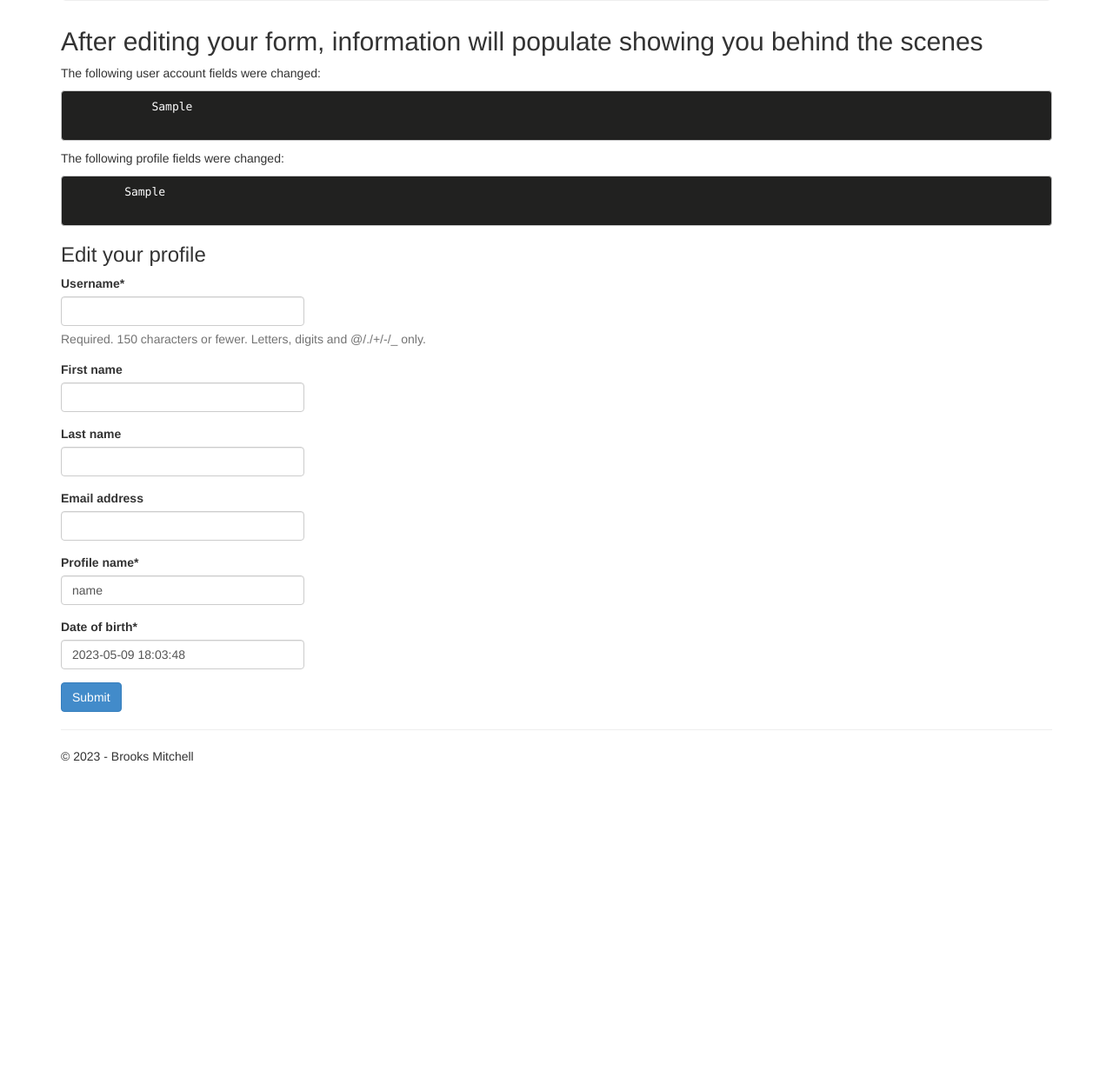
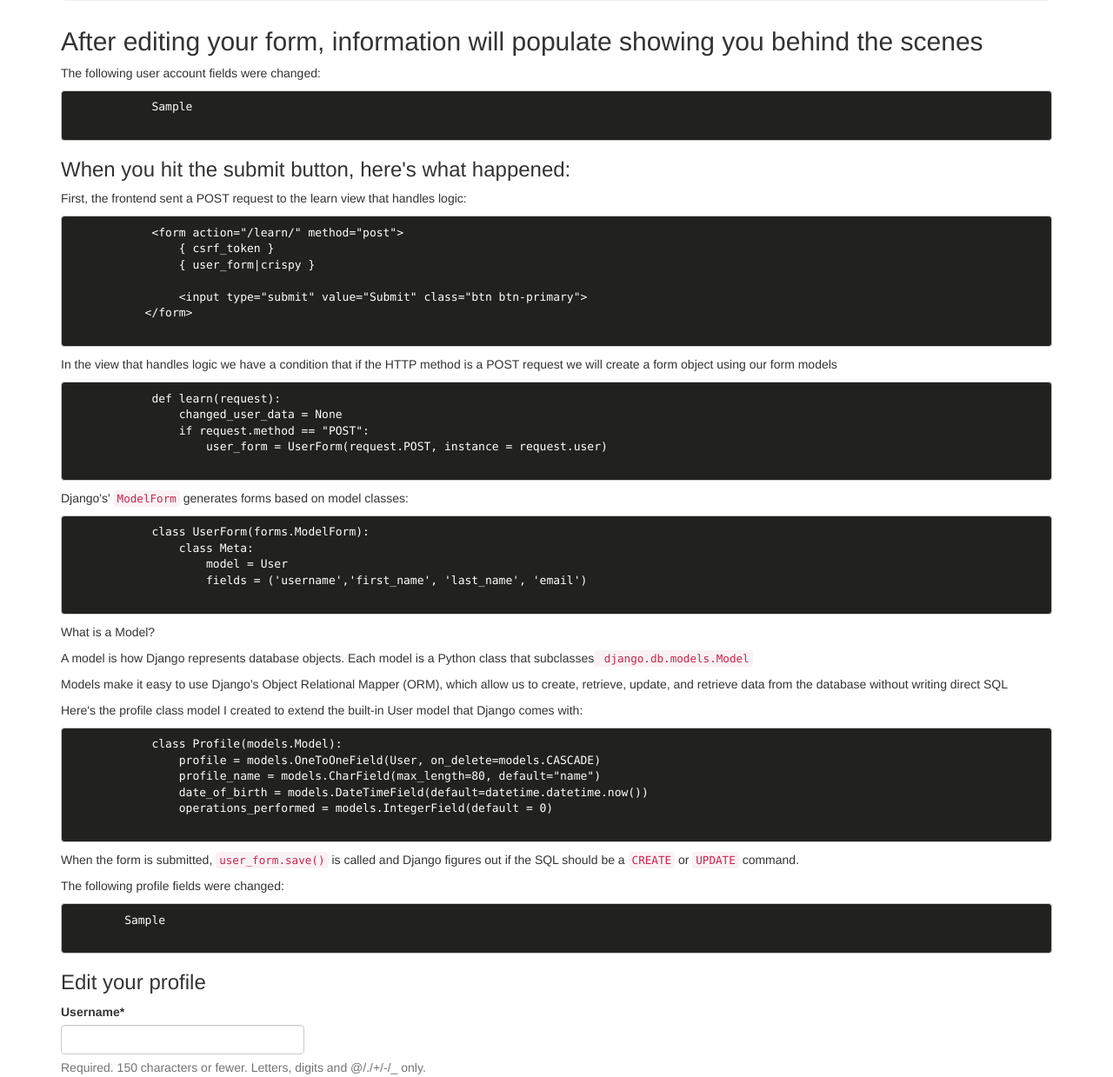
Before and after one commit to Brooks-Mitchell/brookssphere, a Django app: template brookssphere/app/templates/app/learn.html in a window 1280 px wide. Shown: the part 396-1635 px from the top of the page at 87% size. Before the commit the page ends 1272 px from the top, so only its background shows below. Run offline with Django 3.2, Linux system fonts and the light colour scheme; tables that the repository leaves empty hold one stand-in row (values such as "Sample post"); the template is opened without the code that fills it: values that come from a table or form of the project are taken from there, most other values are stand-ins (such as "Sample title", 1, 10 or a date in 2020); some libraries are stand-ins or nearby versions.

Commit message:
add first iteration of learn module

```diff
--- a/brookssphere/app/templates/app/learn.html
+++ b/brookssphere/app/templates/app/learn.html
@@ -21,6 +21,42 @@
         <pre style="color: white; background-color: #212120;">
             {{ changed_user_data }}
         </pre>
+        <h3> When you hit the submit button, here's what happened: </h3>
+        <p>First, the frontend sent a POST request to the learn view that handles logic:</p>
+        <pre style="color: white; background-color: #212120;">
+            &lt;form action="/learn/" method="post">
+                { csrf_token }
+                { user_form|crispy }
+
+                &lt;input type="submit" value="Submit" class="btn btn-primary">
+           &lt;/form>
+        </pre>
+        <p>In the view that handles logic we have a condition that if the HTTP method is a POST request we will create a form object using our form models</p>
+        <pre style="color: white; background-color: #212120;">
+            def learn(request):
+                changed_user_data = None
+                if request.method == "POST":
+                    user_form = UserForm(request.POST, instance = request.user)
+        </pre>
+        <p>Django's' <code>ModelForm</code> generates forms based on model classes:</p>
+        <pre style="color: white; background-color: #212120;">
+            class UserForm(forms.ModelForm):
+                class Meta:
+                    model = User
+                    fields = ('username','first_name', 'last_name', 'email')
+        </pre>
+        <p> What is a Model?</p>
+        <p>A model is how Django represents database objects. Each model is a Python class that subclasses<code> django.db.models.Model</code> </p>
+        <p>Models make it easy to use Django's Object Relational Mapper (ORM), which allow us to create, retrieve, update, and retrieve data from the database without writing direct SQL</p>
+        <p>Here's the profile class model I created to extend the built-in User model that Django comes with:</p>
+        <pre style="color: white; background-color: #212120;">
+            class Profile(models.Model):
+                profile = models.OneToOneField(User, on_delete=models.CASCADE)
+                profile_name = models.CharField(max_length=80, default="name")
+                date_of_birth = models.DateTimeField(default=datetime.datetime.now())
+                operations_performed = models.IntegerField(default = 0)
+        </pre>
+        <p>When the form is submitted, <code>user_form.save()</code> is called and Django figures out if the SQL should be a <code>CREATE</code> or <code>UPDATE</code> command.</p>
     </div>
 
     {% else %}
```
